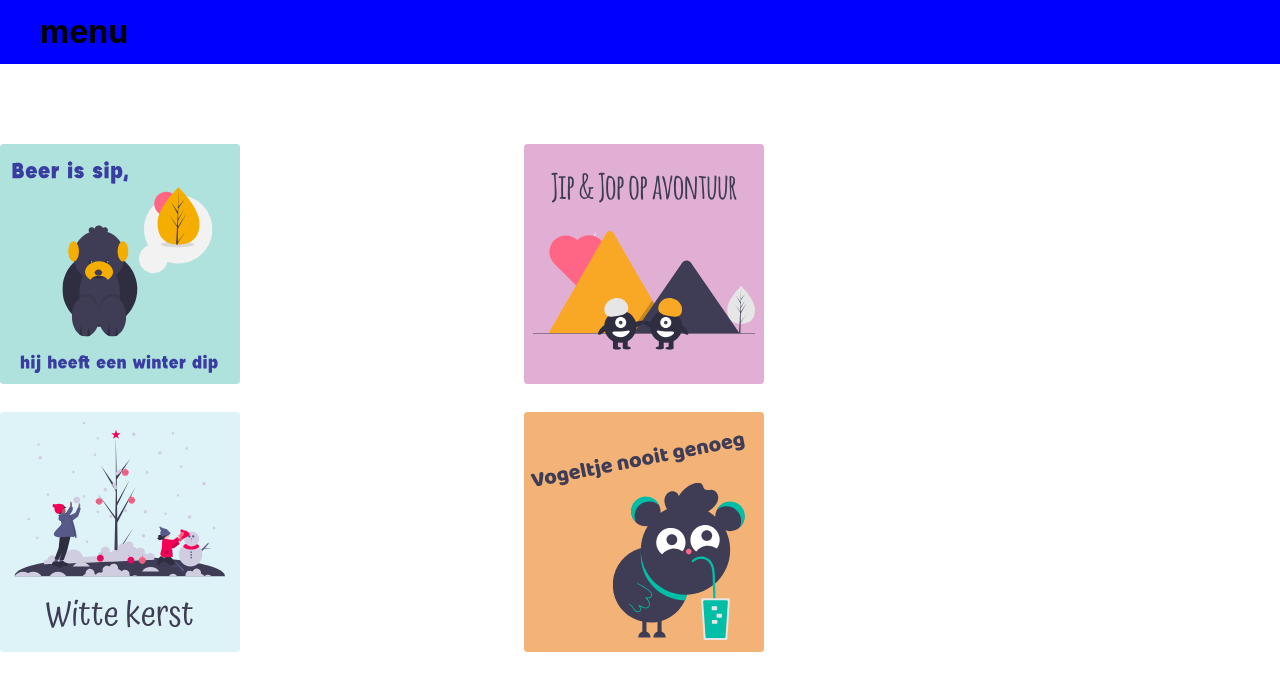
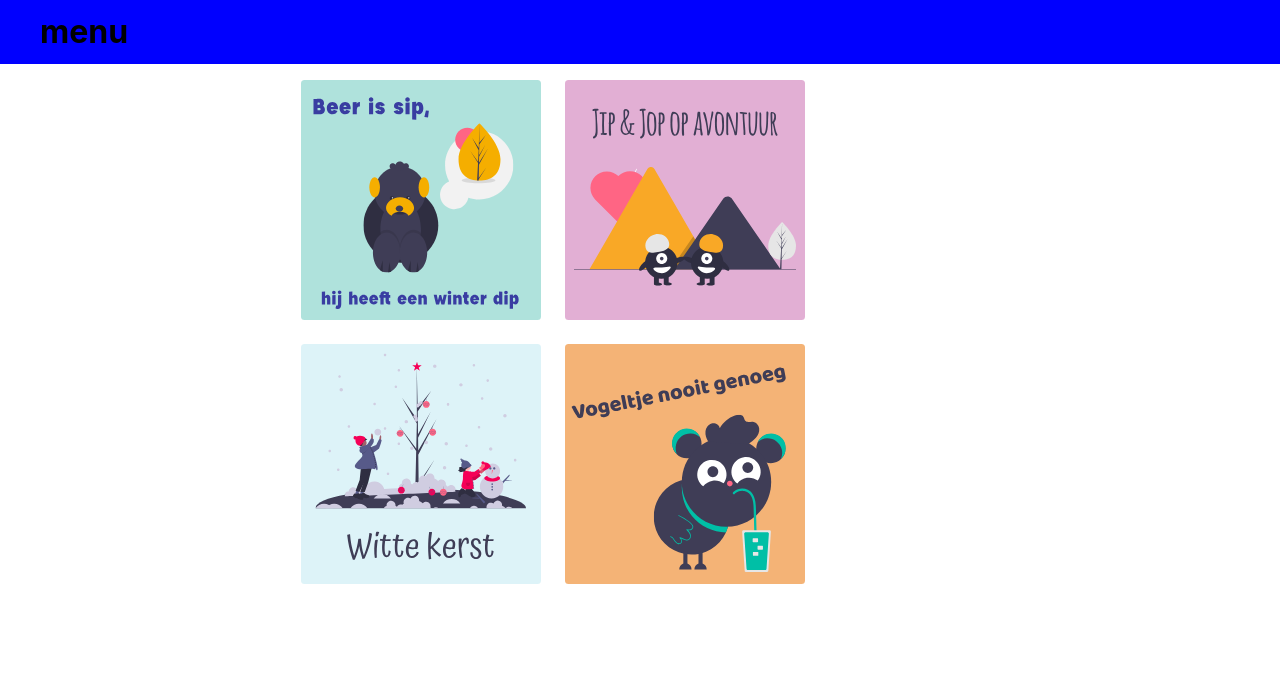
Before and after one commit to BenLinnenbank/kinderboek, a React (Create React App) app in the folder frontend/: page /library in a window 1280 px wide. Shown: the top 690 px of the page. Built offline with nearby package versions, Linux system fonts and the light colour scheme.

Commit message:
fixed the styling of the books, centered the content

```diff
--- a/frontend/src/components/Library.js
+++ b/frontend/src/components/Library.js
@@ -8,13 +8,15 @@ import boek3 from '../assets/bookCovers/Boek3.svg';
 import boek4 from '../assets/bookCovers/Boek4.svg';
 
 const StyledGrid = styled.div`
-    width: 80%;
+    width: 53%;
     margin-top: 80px;
     display: grid;
-    grid-template-columns: 1fr 1fr;
-    grid-template-rows: 1fr 1fr;
+    grid-template-columns: 240px 240px;
+    grid-template-rows: 240px 240px;
     column-gap: 24px;
     row-gap: 24px;
+    margin: auto;
+    margin-bottom: 20px;
 `;
 
 const StyledImg = styled.img`
```
